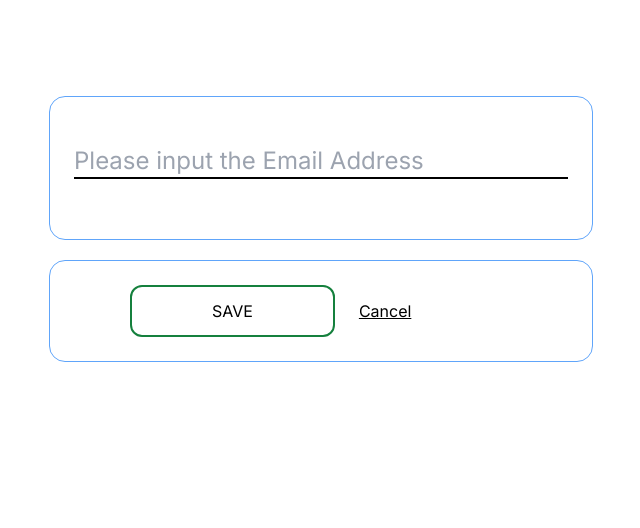
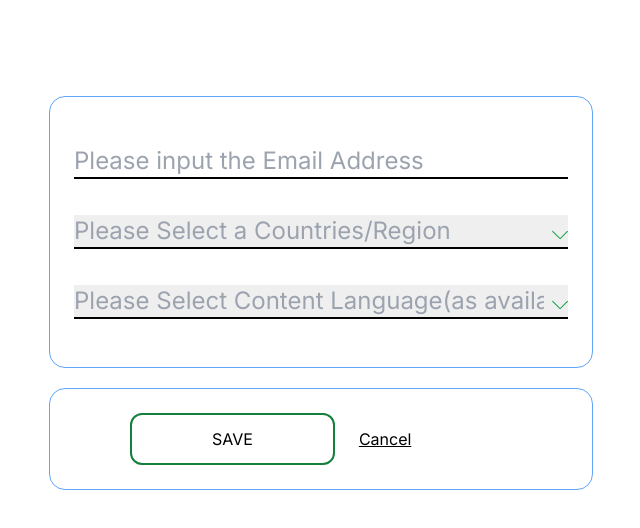
Before and after one commit to iczcpkqo/1-A-React-Frontend-Project, a Next.js app: page / in a window 1280 px wide. Shown: the top 528 px of the page, without its empty margins (319-959 px from the left). Built offline with nearby package versions, Linux system fonts and the light colour scheme.

Commit message:
Add: cus dropdown componet

```diff
--- /dev/null
+++ b/src/app/components/form/CusDropDown.js
@@ -0,0 +1,65 @@
+"use client"
+import {SlArrowDown} from 'react-icons/sl'
+import {useEffect, useState} from "react";
+
+export default function CusList({label, title, data, onUpdate, def = 0}) {
+
+    const [isSelected, setIsSelected] = useState(def !== 0);
+    const [selectedOption, setSelectedOption] = useState(def === 0 ? 0 : def);
+
+    useEffect(() => {
+        setSelectedOption(def === 0 ? title : def);
+        setIsSelected(def !== 0);
+    }, [def]);
+
+    function handleSelectChange(e) {
+        let val = parseInt(e.target.value);
+        setSelectedOption(val);
+        if (val === 0)
+            setIsSelected(false);
+        else
+            setIsSelected(true);
+        onUpdate(val);
+    }
+
+    function LabelSelect({isSel, label}) {
+        if (isSel === true)
+            return (<div>
+                <label className="text-gray-400">{label}</label>
+            </div>);
+        else
+            return (<div className="p-3"></div>)
+    }
+
+    function Options({title, data}) {
+        return (
+            <>
+                <option value={0} className="text-gray-400">{title}</option>
+                {data.map((o, i) => {
+                    return ( <option key={i} value={o.id}>{o.name}</option> );
+                })}
+            </>
+        );
+    }
+
+    return (
+        <div className="w-full">
+            <LabelSelect isSel={isSelected} label={label}/>
+            <div className="w-full">
+                <select
+                    className={"border-b-2 border-black appearance-none inline-block pr-6 w-full outline-0 text-2xl "
+                        + (isSelected ? "" : "text-gray-400")}
+                    value={selectedOption}
+                    onChange={handleSelectChange}
+                    defaultValue={def}
+                >
+                    <Options
+                        title={title}
+                        data={data}/>
+                </select>
+                <SlArrowDown className="inline-block -ml-4 text-green-600"/>
+            </div>
+        </div>
+
+    )
+}
--- a/src/app/components/form/Form.js
+++ b/src/app/components/form/Form.js
@@ -1,6 +1,8 @@
 "use client"
 import {useState} from "react";
 import CusInput from "./CusInput"
+import CusDropDown from "./CusDropDown"
+
 
 export default function CusForm() {
 
@@ -46,10 +48,22 @@ export default function CusForm() {
                     />
                 </div>
                 <div className="w-full">
-
+                    <CusDropDown
+                        label="Countries/Region"
+                        title="Please Select a Countries/Region"
+                        data={initCountriesData}
+                        def={nextCountry}
+                        onUpdate={onUpdateCountry}
+                    />
                 </div>
                 <div className="w-full">
-
+                    <CusDropDown
+                        label="Content Language(as available)"
+                        title="Please Select Content Language(as available)"
+                        data={initLangsData}
+                        def={nextLang}
+                        onUpdate={onUpdateLang}
+                    />
                 </div>
             </div>
 
```
